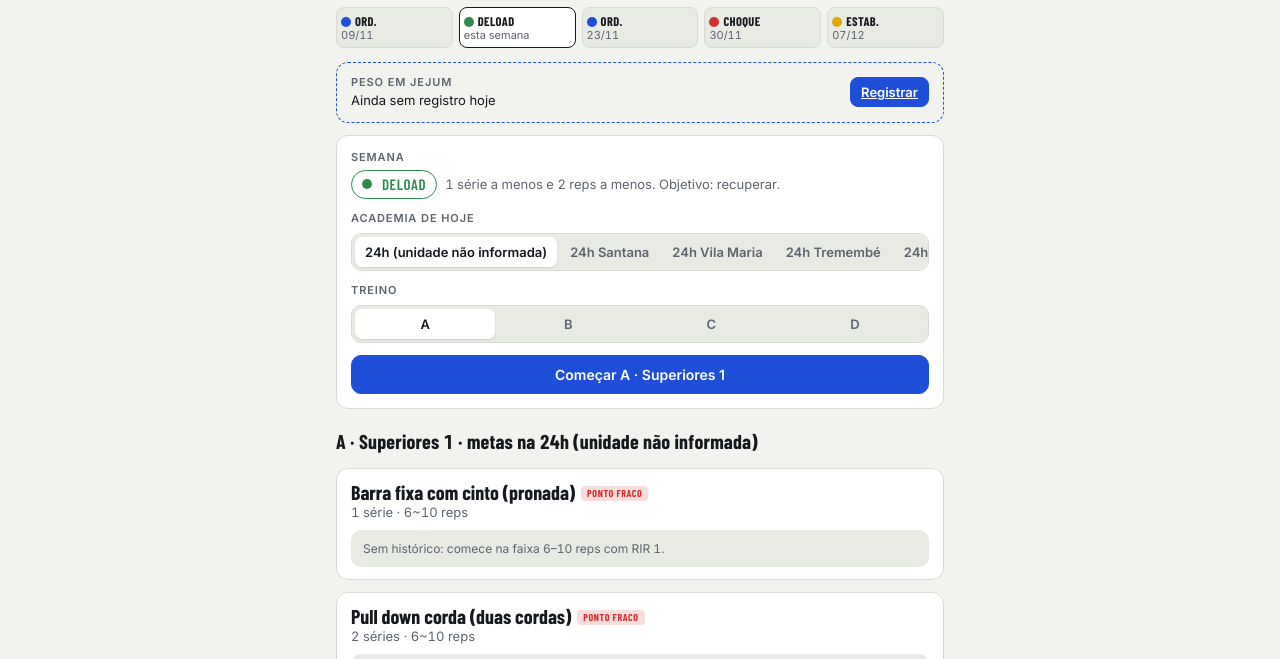
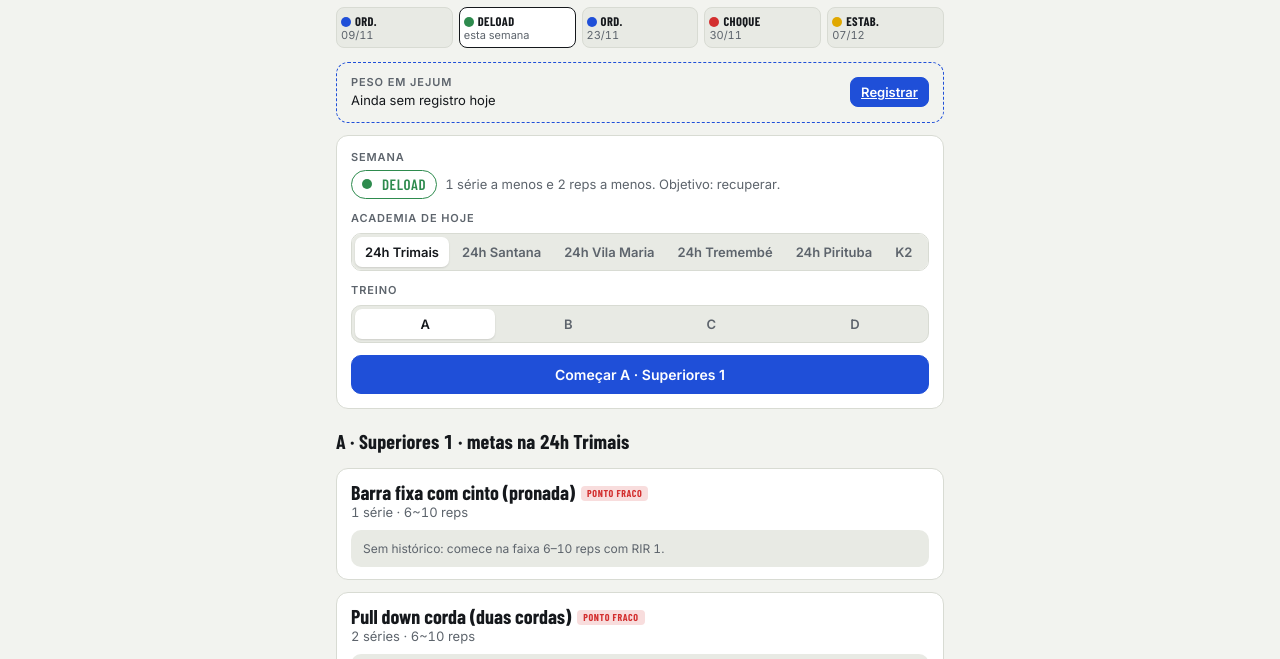
Before and after one commit to fernandocesarfm1989/caderno-treino, a plain HTML site: page index.html in a window 1280 px wide. Shown: the part 80-739 px from the top of the page. Drawn offline with nearby package versions, Linux system fonts and the light colour scheme.

Commit message:
Unidade 24h sem nome passa a ser 24h Trimais
Co-Authored-By: Claude Opus 5.5 <noreply@anthropic.com>
Claude-Session: https://claude.ai/code/session_0172GJZjvBUZ65oheAhg73yf

```diff
--- a/index.html
+++ b/index.html
@@ -159,7 +159,7 @@ const TYPE_RULE={
   choque:'+1 série nos pontos fracos. Mire +1 rep sobre a última ordinária/choque.',
   estabilizadora:'Mesmo peso, 2 reps a menos que a última ordinária/choque.',
   deload:'1 série a menos e 2 reps a menos. Objetivo: recuperar.'};
-const DEFAULT_GYMS=[{id:'24h',name:'24h (unidade não informada)'},{id:'24h-santana',name:'24h Santana'},{id:'24h-vilamaria',name:'24h Vila Maria'},{id:'24h-tremembe',name:'24h Tremembé'},{id:'24h-pirituba',name:'24h Pirituba'},{id:'k2',name:'K2'},{id:'c4',name:'C4'},{id:'v4',name:'V4'},{id:'skyfit',name:'Skyfit'},{id:'casa',name:'Casa'}];
+const DEFAULT_GYMS=[{id:'24h',name:'24h Trimais'},{id:'24h-santana',name:'24h Santana'},{id:'24h-vilamaria',name:'24h Vila Maria'},{id:'24h-tremembe',name:'24h Tremembé'},{id:'24h-pirituba',name:'24h Pirituba'},{id:'k2',name:'K2'},{id:'c4',name:'C4'},{id:'v4',name:'V4'},{id:'skyfit',name:'Skyfit'},{id:'casa',name:'Casa'}];
 const LIB=[
 ['agach_highbar','Agachamento livre high bar','Quadríceps'],['agach_livre','Agachamento livre low bar','Quadríceps'],['agach_smith','Agachamento no smith','Quadríceps'],['agach_pausado','Agachamento pausado','Quadríceps'],['leg_press','Leg press 45','Quadríceps'],['hack','Hack squat','Quadríceps'],['extensora','Cadeira extensora unilateral','Quadríceps'],
 ['flexora_cadeira','Cadeira flexora unilateral','Posterior'],['flexora_vertical','Flexora vertical unilateral (em pé)','Posterior'],['flexora_deitada','Mesa flexora','Posterior'],['nordica','Flexão nórdica','Posterior'],['ext_coluna','Extensão de quadril/coluna no banco romano (GHD)','Posterior'],['terra','Levantamento terra','Posterior'],['stiff','Stiff','Posterior'],
@@ -197,7 +197,7 @@ const ls={get(k,d){try{const v=localStorage.getItem(k);return v==null?d:JSON.par
 function toast(t){const el=$('#toast');el.textContent=t;el.hidden=false;clearTimeout(toast._t);toast._t=setTimeout(()=>el.hidden=true,2200)}
 
 /* ---------- config helpers ---------- */
-const gyms=()=>S.cfg.gyms||DEFAULT_GYMS;
+const gyms=()=>(S.cfg.gyms||DEFAULT_GYMS).map(g=>g.id==='24h'&&/não informada/.test(g.name)?{...g,name:'24h Trimais'}:g);
 const gymName=id=>(gyms().find(g=>g.id===id)||{name:id||'?'}).name;
 const program=()=>S.cfg.program||DEFAULT_PROGRAM;
 const exName=id=>EXN[id]||(S.cfg.customEx||{})[id]?.name||id;
--- a/sw.js
+++ b/sw.js
@@ -1,4 +1,4 @@
-const V='treino-v1';
+const V='treino-v2';
 const SHELL=['./','./index.html','./manifest.webmanifest','./icon-180.png','./icon-192.png','./icon-512.png'];
 self.addEventListener('install',e=>{e.waitUntil(caches.open(V).then(c=>c.addAll(SHELL)));self.skipWaiting()});
 self.addEventListener('activate',e=>{e.waitUntil(caches.keys().then(ks=>Promise.all(ks.filter(k=>k!==V).map(k=>caches.delete(k)))).then(()=>self.clients.claim()))});
```
